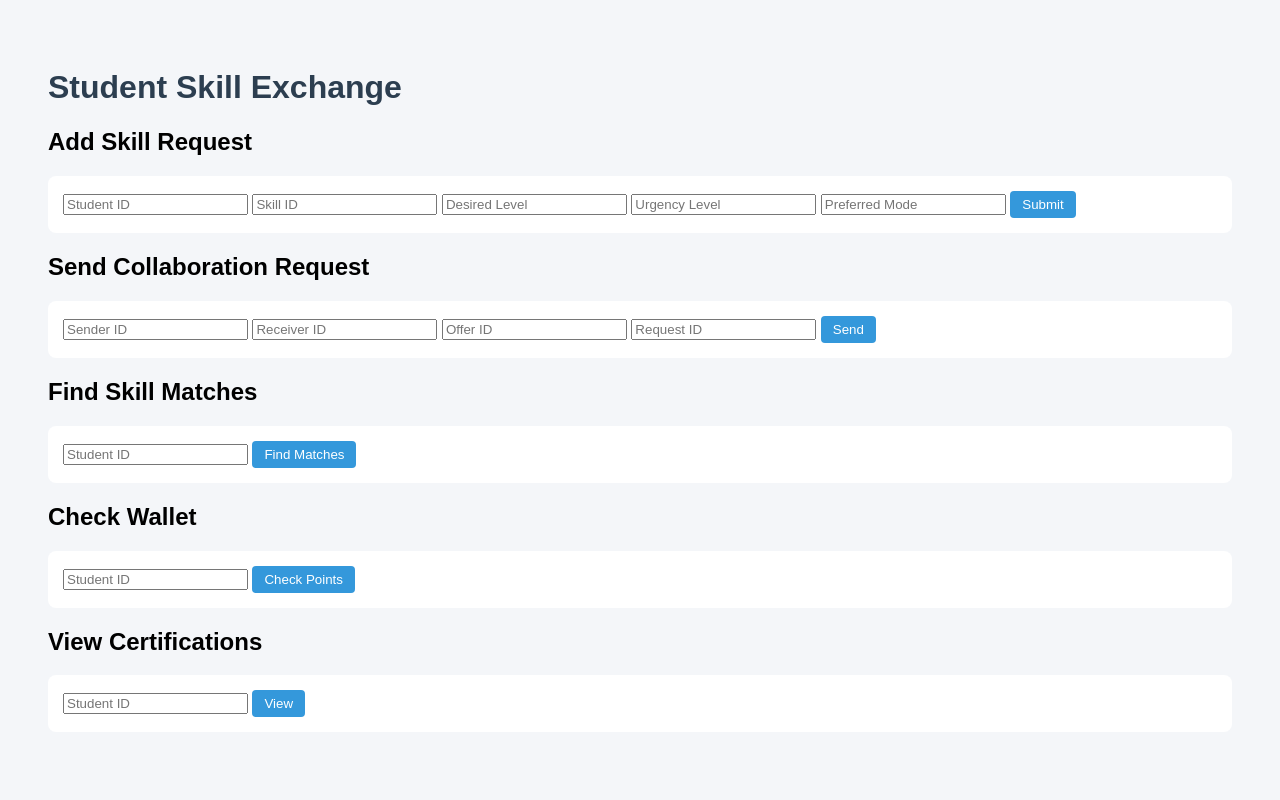
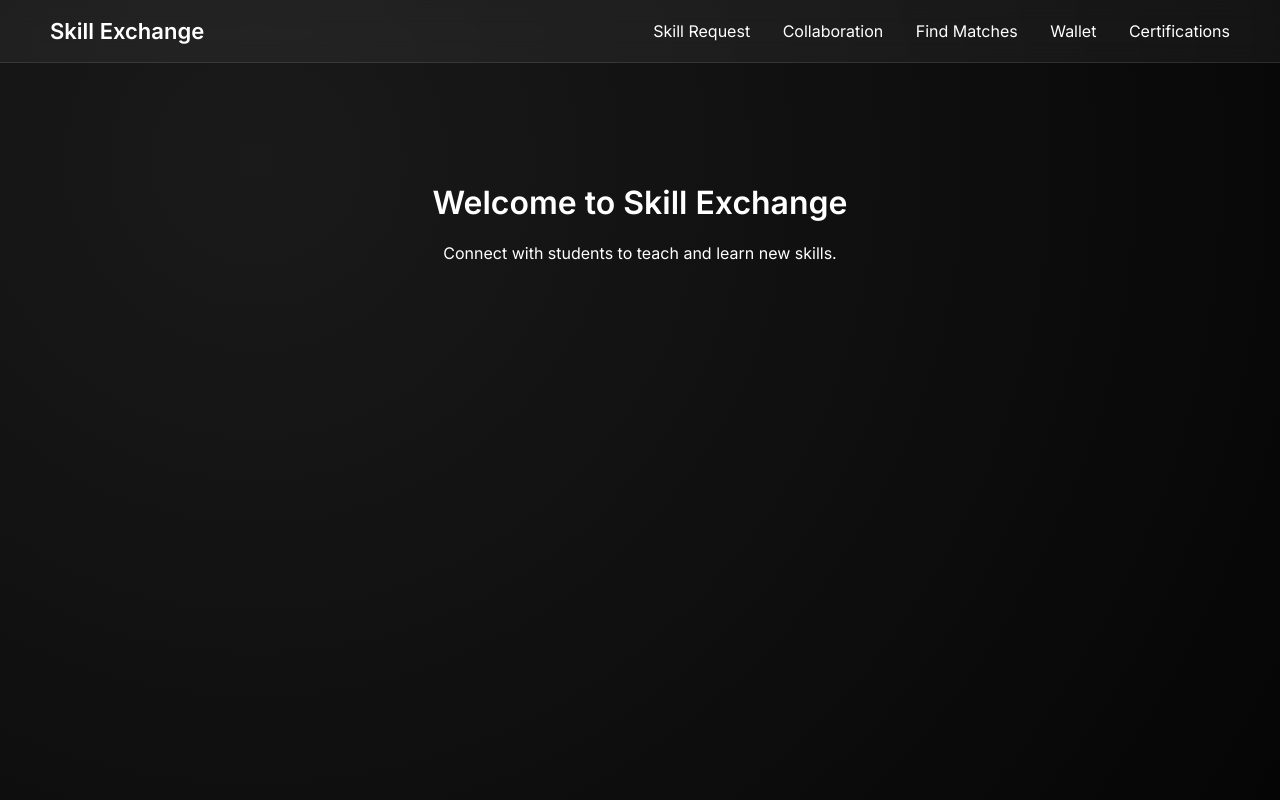
Before and after one commit to Ace-9999/studentskillexchange-dbms, a Flask app: page / in a window 1280 px wide. Run offline with Flask 2, Linux system fonts and the light colour scheme.

Commit message:
major revamp

```diff
--- a/app.py
+++ b/app.py
@@ -8,24 +8,48 @@ app = Flask(__name__)
 # DATABASE CONNECTION
 # =========================
 
-db = mysql.connector.connect(
-    host=os.environ.get("MYSQLHOST"),
-    port=int(os.environ.get("MYSQLPORT")),
-    user=os.environ.get("MYSQLUSER"),
-    password=os.environ.get("MYSQLPASSWORD"),
-    database=os.environ.get("MYSQLDATABASE")
-)
-
-cursor = db.cursor(dictionary=True)
+def get_db():
+    return mysql.connector.connect(
+        host=os.environ.get("MYSQLHOST"),
+        port=int(os.environ.get("MYSQLPORT")),
+        user=os.environ.get("MYSQLUSER"),
+        password=os.environ.get("MYSQLPASSWORD"),
+        database=os.environ.get("MYSQLDATABASE")
+    )
 
 
 # =========================
-# HOME
+# PAGE ROUTES
 # =========================
 
 @app.route("/")
 def home():
     return render_template("index.html")
+
+
+@app.route("/add_skill_request_page")
+def skill_request_page():
+    return render_template("add_skill_request.html")
+
+
+@app.route("/add_collab_page")
+def collab_page():
+    return render_template("add_collab.html")
+
+
+@app.route("/match_page")
+def match_page():
+    return render_template("match.html")
+
+
+@app.route("/wallet_page")
+def wallet_page():
+    return render_template("wallet.html")
+
+
+@app.route("/certifications_page")
+def cert_page():
+    return render_template("certifications.html")
 
 
 # =========================
@@ -34,13 +58,17 @@ def home():
 
 @app.route("/add_skill_request", methods=["POST"])
 def add_skill_request():
+
     try:
+        db = get_db()
+        cursor = db.cursor(dictionary=True)
+
         data = request.form
 
         sql = """
-            INSERT INTO Skill_Request
-            (student_id, skill_id, desired_level, urgency_level, preferred_mode)
-            VALUES (%s, %s, %s, %s, %s)
+        INSERT INTO Skill_Request
+        (student_id, skill_id, desired_level, urgency_level, preferred_mode)
+        VALUES (%s,%s,%s,%s,%s)
         """
 
         values = (
@@ -54,10 +82,13 @@ def add_skill_request():
         cursor.execute(sql, values)
         db.commit()
 
+        cursor.close()
+        db.close()
+
         return "Skill Request Added Successfully!"
 
     except Exception as e:
-        return f"Error: {str(e)}"
+        return str(e)
 
 
 # =========================
@@ -66,13 +97,17 @@ def add_skill_request():
 
 @app.route("/add_collab", methods=["POST"])
 def add_collab():
+
     try:
+        db = get_db()
+        cursor = db.cursor(dictionary=True)
+
         data = request.form
 
         sql = """
-            INSERT INTO Collaboration_Request
-            (sender_id, receiver_id, offer_id, request_id, request_date)
-            VALUES (%s, %s, %s, %s, CURDATE())
+        INSERT INTO Collaboration_Request
+        (sender_id, receiver_id, offer_id, request_id, request_date)
+        VALUES (%s,%s,%s,%s,CURDATE())
         """
 
         values = (
@@ -85,10 +120,13 @@ def add_collab():
         cursor.execute(sql, values)
         db.commit()
 
+        cursor.close()
+        db.close()
+
         return "Collaboration Request Sent Successfully!"
 
     except Exception as e:
-        return f"Error: {str(e)}"
+        return str(e)
 
 
 # =========================
@@ -97,28 +135,35 @@ def add_collab():
 
 @app.route("/match/<int:student_id>")
 def match_skills(student_id):
+
     try:
+        db = get_db()
+        cursor = db.cursor(dictionary=True)
+
         sql = """
-            SELECT
-                so.offer_id,
-                s2.student_id,
-                s2.name,
-                sk.skill_name,
-                so.proficiency_level,
-                so.hourly_points_value
-            FROM Skill_Request sr
-            JOIN Skill_Offer so
-                ON sr.skill_id = so.skill_id
-            JOIN Student s2
-                ON so.student_id = s2.student_id
-            JOIN Skill sk
-                ON sk.skill_id = sr.skill_id
-            WHERE sr.student_id = %s
-            AND so.student_id != sr.student_id
+        SELECT
+            so.offer_id,
+            s2.student_id,
+            s2.name,
+            sk.skill_name,
+            so.proficiency_level,
+            so.hourly_points_value
+        FROM Skill_Request sr
+        JOIN Skill_Offer so
+            ON sr.skill_id = so.skill_id
+        JOIN Student s2
+            ON so.student_id = s2.student_id
+        JOIN Skill sk
+            ON sk.skill_id = sr.skill_id
+        WHERE sr.student_id = %s
+        AND so.student_id != sr.student_id
         """
 
         cursor.execute(sql, (student_id,))
         result = cursor.fetchall()
+
+        cursor.close()
+        db.close()
 
         return jsonify(result)
 
@@ -132,10 +177,18 @@ def match_skills(student_id):
 
 @app.route("/wallet/<int:student_id>")
 def wallet(student_id):
+
     try:
+        db = get_db()
+        cursor = db.cursor(dictionary=True)
+
         sql = "SELECT points_balance FROM Wallet WHERE student_id = %s"
+
         cursor.execute(sql, (student_id,))
         result = cursor.fetchone()
+
+        cursor.close()
+        db.close()
 
         if result:
             return jsonify(result)
@@ -152,16 +205,23 @@ def wallet(student_id):
 
 @app.route("/certifications/<int:student_id>")
 def certifications(student_id):
+
     try:
+        db = get_db()
+        cursor = db.cursor(dictionary=True)
+
         sql = """
-            SELECT s.skill_name, c.issue_date, c.certification_level
-            FROM Skill_Certification c
-            JOIN Skill s ON c.skill_id = s.skill_id
-            WHERE c.student_id = %s
+        SELECT s.skill_name, c.issue_date, c.certification_level
+        FROM Skill_Certification c
+        JOIN Skill s ON c.skill_id = s.skill_id
+        WHERE c.student_id = %s
         """
 
         cursor.execute(sql, (student_id,))
         result = cursor.fetchall()
+
+        cursor.close()
+        db.close()
 
         return jsonify(result)
 
@@ -173,7 +233,5 @@ def certifications(student_id):
 # RUN SERVER
 # =========================
 
-
-
 if __name__ == "__main__":
     app.run(host="0.0.0.0", port=int(os.environ.get("PORT", 8080)))
--- a/static/style.css
+++ b/static/style.css
@@ -1,24 +1,95 @@
-body {
-    font-family: Arial;
-    background-color: #f4f6f9;
-    padding: 40px;
+body
+{
+margin:0;
+font-family:"Inter",sans-serif;
+color:white;
+background:radial-gradient(circle at 20% 20%,#1a1a1a,#050505);
+min-height:100vh;
 }
 
-h1 {
-    color: #2c3e50;
+.navbar
+{
+display:flex;
+justify-content:space-between;
+align-items:center;
+padding:18px 50px;
+background:rgba(255,255,255,0.05);
+backdrop-filter:blur(12px);
+border-bottom:1px solid rgba(255,255,255,0.1);
 }
 
-form {
-    margin-bottom: 20px;
-    padding: 15px;
-    background: white;
-    border-radius: 8px;
+.logo
+{
+font-size:22px;
+font-weight:600;
 }
 
-button {
-    padding: 6px 12px;
-    background: #3498db;
-    color: white;
-    border: none;
-    border-radius: 4px;
+.nav-links a
+{
+margin-left:28px;
+text-decoration:none;
+color:white;
+transition:0.3s;
 }
+
+.nav-links a:hover
+{
+color:#6ec1ff;
+}
+
+.container
+{
+text-align:center;
+margin-top:120px;
+}
+
+.form-container
+{
+width:420px;
+margin:90px auto;
+padding:35px;
+background:rgba(255,255,255,0.06);
+backdrop-filter:blur(20px);
+border-radius:16px;
+border:1px solid rgba(255,255,255,0.12);
+box-shadow:0 8px 32px rgba(0,0,0,0.6);
+}
+
+form
+{
+display:flex;
+flex-direction:column;
+}
+
+label
+{
+margin-top:16px;
+margin-bottom:6px;
+}
+
+input,select
+{
+padding:11px;
+border-radius:8px;
+background:rgba(0,0,0,0.45);
+border:1px solid rgba(255,255,255,0.1);
+color:white;
+}
+
+button
+{
+margin-top:22px;
+padding:12px;
+border:none;
+border-radius:10px;
+font-weight:600;
+background:linear-gradient(135deg,#3a8dff,#6ec1ff);
+color:white;
+cursor:pointer;
+}
+
+button:hover
+{
+transform:translateY(-2px);
+box-shadow:0 6px 18px rgba(110,193,255,0.35);
+}
--- a/templates/index.html
+++ b/templates/index.html
@@ -1,135 +1,29 @@
 <!DOCTYPE html>
 <html>
 <head>
-    <title>Skill Exchange</title>
-    <link rel="stylesheet" href="/static/style.css">
+<title>Skill Exchange</title>
+<link rel="stylesheet" href="/static/style.css">
+<link href="https://fonts.googleapis.com/css2?family=Inter:wght@300;400;500;600&display=swap" rel="stylesheet">
 </head>
+
 <body>
 
-<div class="container">
+<div class="navbar">
+<div class="logo">Skill Exchange</div>
 
-    <h1>Student Skill Exchange</h1>
-
-    <div class="grid">
-
-        <div class="card">
-            <h2>Add Skill Request</h2>
-            <form action="/add_skill_request" method="POST">
-                <input type="number" name="student_id" placeholder="Student ID" required>
-                <input type="number" name="skill_id" placeholder="Skill ID" required>
-                <input type="text" name="desired_level" placeholder="Desired Level" required>
-                <input type="text" name="urgency_level" placeholder="Urgency Level" required>
-                <input type="text" name="preferred_mode" placeholder="Preferred Mode" required>
-                <button type="submit">Submit</button>
-            </form>
-        </div>
-
-        <div class="card">
-            <h2>Send Collaboration Request</h2>
-            <form action="/add_collab" method="POST">
-                <input type="number" name="sender_id" placeholder="Sender ID" required>
-                <input type="number" name="receiver_id" placeholder="Receiver ID" required>
-                <input type="number" name="offer_id" placeholder="Offer ID" required>
-                <input type="number" name="request_id" placeholder="Request ID" required>
-                <button type="submit">Send</button>
-            </form>
-        </div>
-
-        <div class="card">
-            <h2>Find Skill Matches</h2>
-            <form onsubmit="findMatches(event)">
-                <input type="number" id="match_id" placeholder="Student ID" required>
-                <button type="submit">Find Matches</button>
-            </form>
-            <ul id="match_result"></ul>
-        </div>
-
-        <div class="card">
-            <h2>Check Wallet</h2>
-            <form onsubmit="checkWallet(event)">
-                <input type="number" id="wallet_id" placeholder="Student ID" required>
-                <button type="submit">Check Points</button>
-            </form>
-            <p id="wallet_result"></p>
-        </div>
-
-        <div class="card">
-            <h2>View Certifications</h2>
-            <form onsubmit="viewCerts(event)">
-                <input type="number" id="cert_id" placeholder="Student ID" required>
-                <button type="submit">View</button>
-            </form>
-            <ul id="cert_result"></ul>
-        </div>
-
-    </div>
-
+<div class="nav-links">
+<a href="/add_skill_request_page">Skill Request</a>
+<a href="/add_collab_page">Collaboration</a>
+<a href="/match_page">Find Matches</a>
+<a href="/wallet_page">Wallet</a>
+<a href="/certifications_page">Certifications</a>
+</div>
 </div>
 
-<script>
-function findMatches(e) {
-    e.preventDefault();
-    let id = document.getElementById("match_id").value;
-
-    fetch(`/match/${id}`)
-        .then(res => res.json())
-        .then(data => {
-            let list = document.getElementById("match_result");
-            list.innerHTML = "";
-
-            if (data.length === 0) {
-                list.innerHTML = "<li>No matches found.</li>";
-                return;
-            }
-
-            data.forEach(match => {
-                let li = document.createElement("li");
-                li.innerText =
-                    match.name + " offers " +
-                    match.skill_name + " (" +
-                    match.proficiency_level + ") - " +
-                    match.hourly_points_value + " pts/hr";
-                list.appendChild(li);
-            });
-        });
-}
-
-function checkWallet(e) {
-    e.preventDefault();
-    let id = document.getElementById("wallet_id").value;
-
-    fetch(`/wallet/${id}`)
-        .then(res => res.json())
-        .then(data => {
-            document.getElementById("wallet_result").innerText =
-                "Points Balance: " + data.points_balance;
-        });
-}
-
-function viewCerts(e) {
-    e.preventDefault();
-    let id = document.getElementById("cert_id").value;
-
-    fetch(`/certifications/${id}`)
-        .then(res => res.json())
-        .then(data => {
-            let list = document.getElementById("cert_result");
-            list.innerHTML = "";
-
-            if (data.length === 0) {
-                list.innerHTML = "<li>No certifications yet.</li>";
-                return;
-            }
-
-            data.forEach(cert => {
-                let li = document.createElement("li");
-                li.innerText =
-                    cert.skill_name + " - " + cert.certification_level;
-                list.appendChild(li);
-            });
-        });
-}
-</script>
+<div class="container">
+<h1>Welcome to Skill Exchange</h1>
+<p>Connect with students to teach and learn new skills.</p>
+</div>
 
 </body>
 </html>
```
Also changed, not shown: templates/add_collab.html (added, +47 -0 lines), templates/add_skill_request.html (added, +62 -0 lines), templates/certifications.html (added, +74 -0 lines), templates/match.html (added, +77 -0 lines), templates/wallet.html (added, +61 -0 lines).
